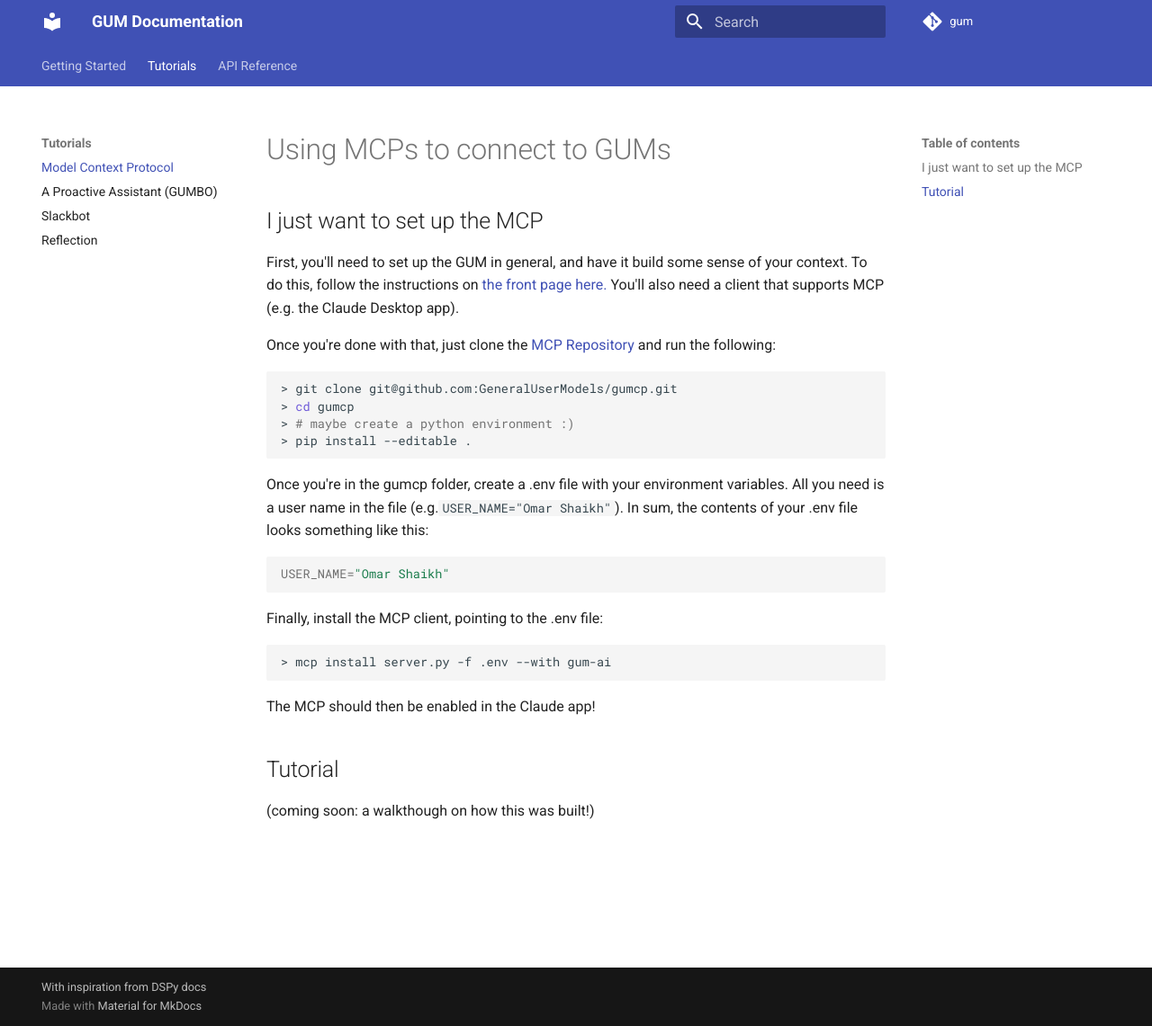
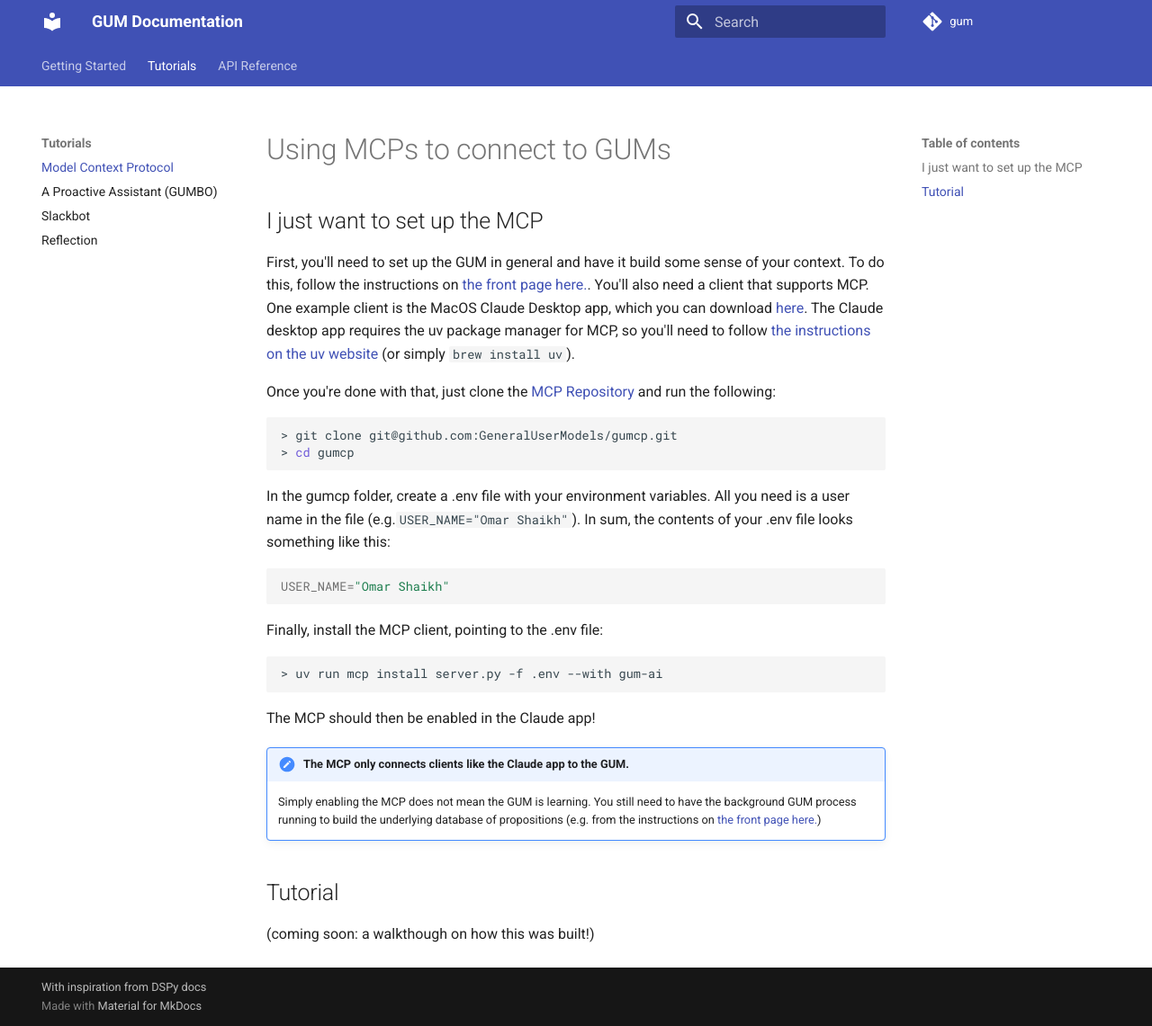
Before and after one commit to parmar-abhinav/gum, an MkDocs documentation site: the page built from docs/tutorials/mcp.md, in a window 1280 px wide and 1141 px high. Shown: the whole window at 90% size. Built offline with MkDocs 1.6.1 and Material for MkDocs 9.7.7, drawn with Linux system fonts in a browser that asks for light colours; comment, search, counter and statistics services are not loaded.

Commit message:
update setup guide

````diff
--- a/docs/tutorials/mcp.md
+++ b/docs/tutorials/mcp.md
@@ -2,18 +2,16 @@
 
 ## I just want to set up the MCP
 
-First, you'll need to set up the GUM in general, and have it build some sense of your context. To do this, follow the instructions on [the front page here.](../index.md) You'll also need a client that supports MCP (e.g. the Claude Desktop app).
+First, you'll need to set up the GUM in general and have it build some sense of your context. To do this, follow the instructions on [the front page here.](../index.md). You'll also need a client that supports MCP. One example client is the MacOS Claude Desktop app, which you can download [here](https://claude.ai/download). The Claude desktop app requires the uv package manager for MCP, so you'll need to follow [the instructions on the uv website](https://docs.astral.sh/uv/getting-started/installation/) (or simply ```brew install uv```).
 
 Once you're done with that, just clone the [MCP Repository](https://github.com/GeneralUserModels/gumcp) and run the following:
 
 ```bash
 > git clone git@github.com:GeneralUserModels/gumcp.git
 > cd gumcp
-> # maybe create a python environment :)
-> pip install --editable .
 ```
 
-Once you're in the gumcp folder, create a .env file with your environment variables. All you need is a user name in the file (e.g.```USER_NAME="Omar Shaikh"```). In sum, the contents of your .env file looks something like this:
+In the gumcp folder, create a .env file with your environment variables. All you need is a user name in the file (e.g.```USER_NAME="Omar Shaikh"```). In sum, the contents of your .env file looks something like this:
 
 ```bash
 USER_NAME="Omar Shaikh"
@@ -22,11 +20,14 @@ USER_NAME="Omar Shaikh"
 Finally, install the MCP client, pointing to the .env file:
 
 ```bash
-> mcp install server.py -f .env --with gum-ai
+> uv run mcp install server.py -f .env --with gum-ai
 ```
 
 The MCP should then be enabled in the Claude app!
 
+!!! note "The MCP **only** connects clients like the Claude app to the GUM."
+    Simply enabling the MCP does not mean the GUM is learning. You still need to have the background GUM process running to build the underlying database of propositions (e.g. from the instructions on [the front page here.](../index.md))
+
 ## Tutorial
 
 (coming soon: a walkthough on how this was built!)
````
